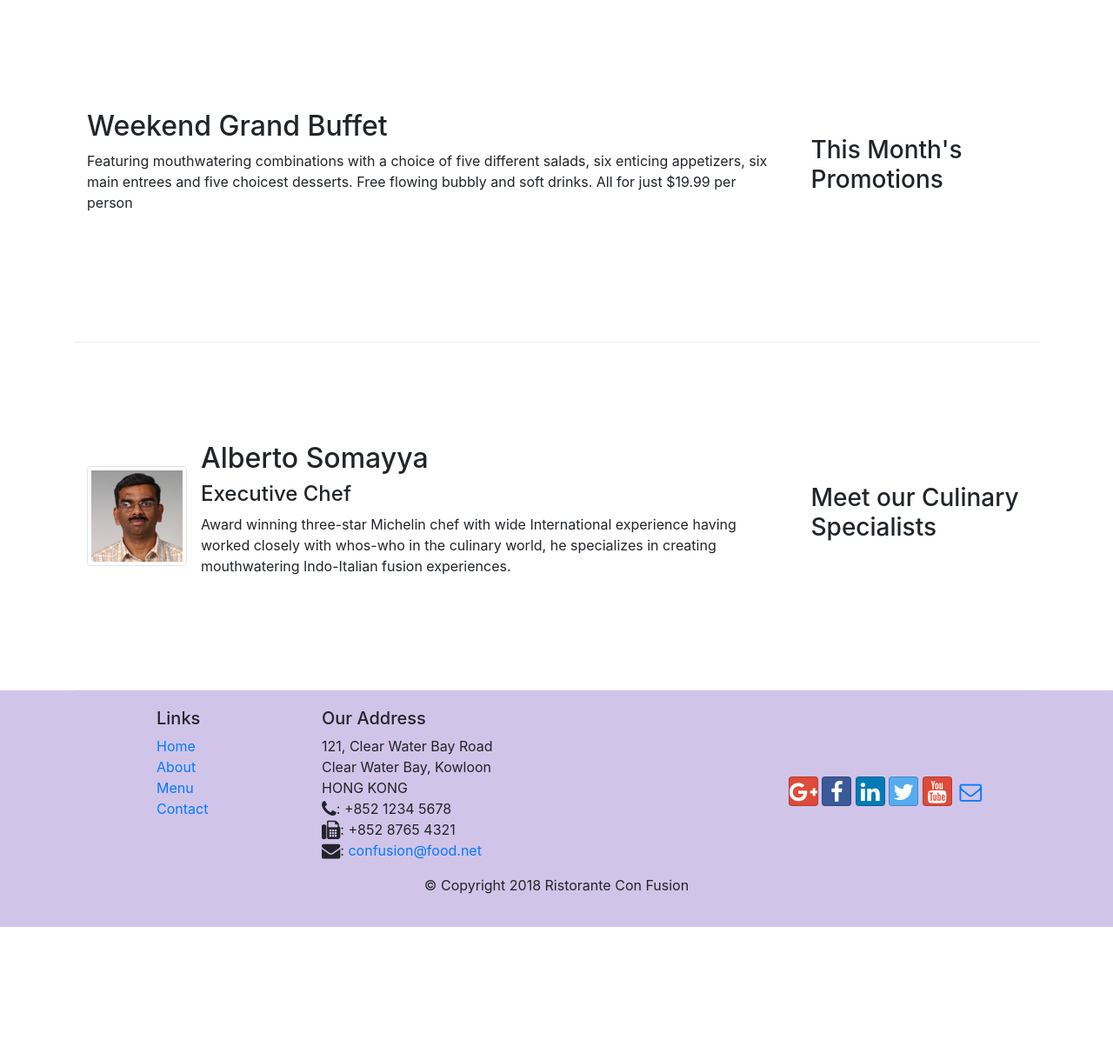
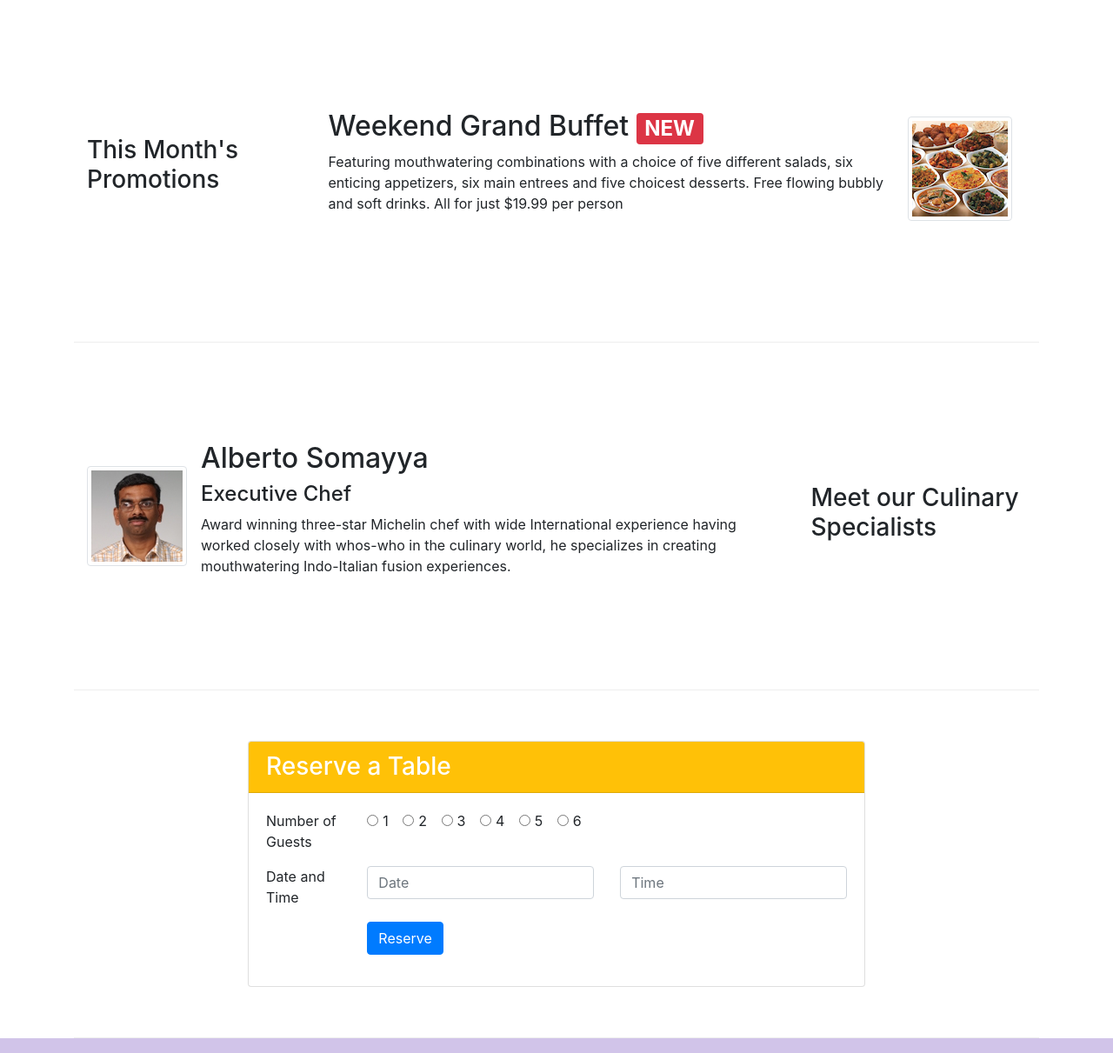
Before and after one commit to tontonsevilla/Bootstrap4, a website: page conFusion/index.html in a window 1280 px wide. Shown: the part 740-1951 px from the top of the page at 87% size. Before the commit the page ends 1806 px from the top, so only its background shows below. Drawn offline with nearby package versions, Linux system fonts and the light colour scheme.

Commit message:
Assignment2

```diff
--- a/conFusion/index.html
+++ b/conFusion/index.html
@@ -45,11 +45,15 @@
                 <div class="col-12 col-sm align-self-center">
                     <img src="img/logo.png" class="img-fluid">
                 </div>
+                <div class="col-12 col-sm align-self-center">
+                    <a role="button" href="#reservation" class="btn btn-sm btn-warning btn-block">Reserve Table</a>
+                </div>
             </div>
         </div>
     </header>
 
     <div class="container">
+
         <div class="row row-content align-items-center">
             <div class="col-12 col-sm-4 order-sm-last col-md-3">
                 <h3>Our Lipsmacking Culinary Creations</h3>
@@ -59,7 +63,7 @@
                     <img class="d-flex mr-3 img-thumbnail align-self-center"
                             src="img/uthappizza.png" alt="Uthappizza">
                     <div class="media-body">
-                        <h2 class="mt-0">Uthappizza<span class="badge badge-danger">HOT</span><span class="badge badge-pill badge-secondary">$4.99</span></h2>
+                        <h2 class="mt-0">Uthappizza&nbsp;<span class="badge badge-danger">HOT</span>&nbsp;<span class="badge badge-pill badge-secondary">$4.99</span></h2>
                         <p class="d-none d-sm-block">A unique combination of Indian Uthappam (pancake) and
                             Italian pizza, topped with Cerignola olives, ripe vine
                             cherry tomatoes, Vidalia onion, Guntur chillies and
@@ -69,14 +73,19 @@
             </div>
         </div>
 
-
         <div class="row row-content align-items-center">
-            <div class="col-12 col-sm-4 order-sm-last col-md-3">
+            <div class="col-12 col-sm-4 order-sm-first col-md-3">
                 <h3>This Month's Promotions</h3>
             </div>
-            <div class="col col-sm order-sm-first col-md">
-                <h2>Weekend Grand Buffet</h2>
-                <p class="d-none d-sm-block">Featuring mouthwatering combinations with a choice of five different salads, six enticing appetizers, six main entrees and five choicest desserts. Free flowing bubbly and soft drinks. All for just $19.99 per person </p>
+            <div class="col col-sm order-sm-last col-md">
+                <div class="media">
+                    <img class="d-flex mr-3 img-thumbnail align-self-center order-last"
+                            src="img/buffet.png" alt="Promotions">
+                    <div class="media-body order-first">
+                        <h2 class="mt-0">Weekend Grand Buffet&nbsp;<span class="badge badge-danger">NEW</span></h2>
+                        <p class="d-none d-sm-block">Featuring mouthwatering combinations with a choice of five different salads, six enticing appetizers, six main entrees and five choicest desserts. Free flowing bubbly and soft drinks. All for just $19.99 per person</p>
+                    </div>
+                </div>
             </div>
         </div>
 
@@ -100,6 +109,65 @@
                 </div>
             </div>
         </div>
+
+        <div id="reservation" class="row row-content align-items-center">
+            <div class="col-12 col-sm-8 offset-sm-2">
+                <div class="card">
+                    <h3 class="card-header bg-warning text-white">Reserve a Table</h3>
+                    <div class="card-body">
+                        <div class="form-group row">
+                            <div class="col-12 col-sm-2">
+                                Number of Guests
+                            </div>
+                            <div class="col-12 col-sm-10">
+                                <div class="form-check form-check-inline">
+                                    <input class="form-check-input" type="radio" name="numberOfGuests" id="inlineRadio1" value="1">
+                                    <label class="form-check-label" for="inlineRadio1">1</label>
+                                </div>
+                                <div class="form-check form-check-inline">
+                                    <input class="form-check-input" type="radio" name="numberOfGuests" id="inlineRadio2" value="2">
+                                    <label class="form-check-label" for="inlineRadio1">2</label>
+                                </div>
+                                <div class="form-check form-check-inline">
+                                    <input class="form-check-input" type="radio" name="numberOfGuests" id="inlineRadio3" value="3">
+                                    <label class="form-check-label" for="inlineRadio1">3</label>
+                                </div>
+                                <div class="form-check form-check-inline">
+                                    <input class="form-check-input" type="radio" name="numberOfGuests" id="inlineRadio4" value="4">
+                                    <label class="form-check-label" for="inlineRadio1">4</label>
+                                </div>
+                                <div class="form-check form-check-inline">
+                                    <input class="form-check-input" type="radio" name="numberOfGuests" id="inlineRadio5" value="5">
+                                    <label class="form-check-label" for="inlineRadio1">5</label>
+                                </div>
+                                <div class="form-check form-check-inline">
+                                    <input class="form-check-input" type="radio" name="numberOfGuests" id="inlineRadio6" value="6">
+                                    <label class="form-check-label" for="inlineRadio1">6</label>
+                                </div>
+                            </div>
+                        </div>
+                        <div class="form-group row">
+                            <div class="col-12 col-sm-2">
+                                Date and Time
+                            </div>
+                            <div class="col-12 col-sm-5">
+                                <input type="text" name="reservationDate" id="reservationDate" class="form-control" placeholder="Date">
+                            </div>
+                            <div class="col-12 col-sm-5">
+                                <input type="text" name="reservationTime" id="reservationTime" class="form-control" placeholder="Time">
+                            </div>
+                        </div>
+                        <div class="form-group row">
+                            <div class="col"></div>
+                            <div class="col-12 col-sm-10">
+                                <button type="submit" class="btn btn-primary">Reserve</button>
+                            </div>
+                        </div>
+                    </div>
+                </div>
+            </div>
+        </div>
+
     </div>
 
     <footer class="footer">
```
